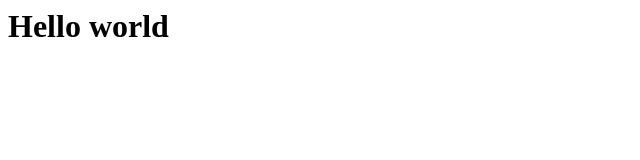
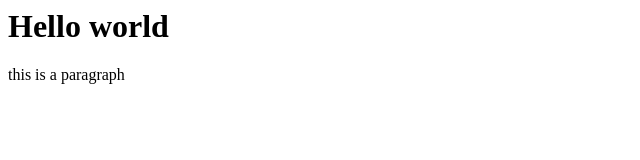
Before and after one commit to mdtaahaabakhshi/Tic-Tac-Toe-Game, a plain HTML site: page index.html in a window 1280 px wide. Shown: the whole page, without its empty margins (0-640 px from the left). Drawn offline with Linux system fonts and the light colour scheme.

Commit message:
modified index

```diff
--- a/index.html
+++ b/index.html
@@ -1 +1,4 @@
 <h1>Hello world</h1>
+<p>this is  a paragraph
+
+</p>
```
